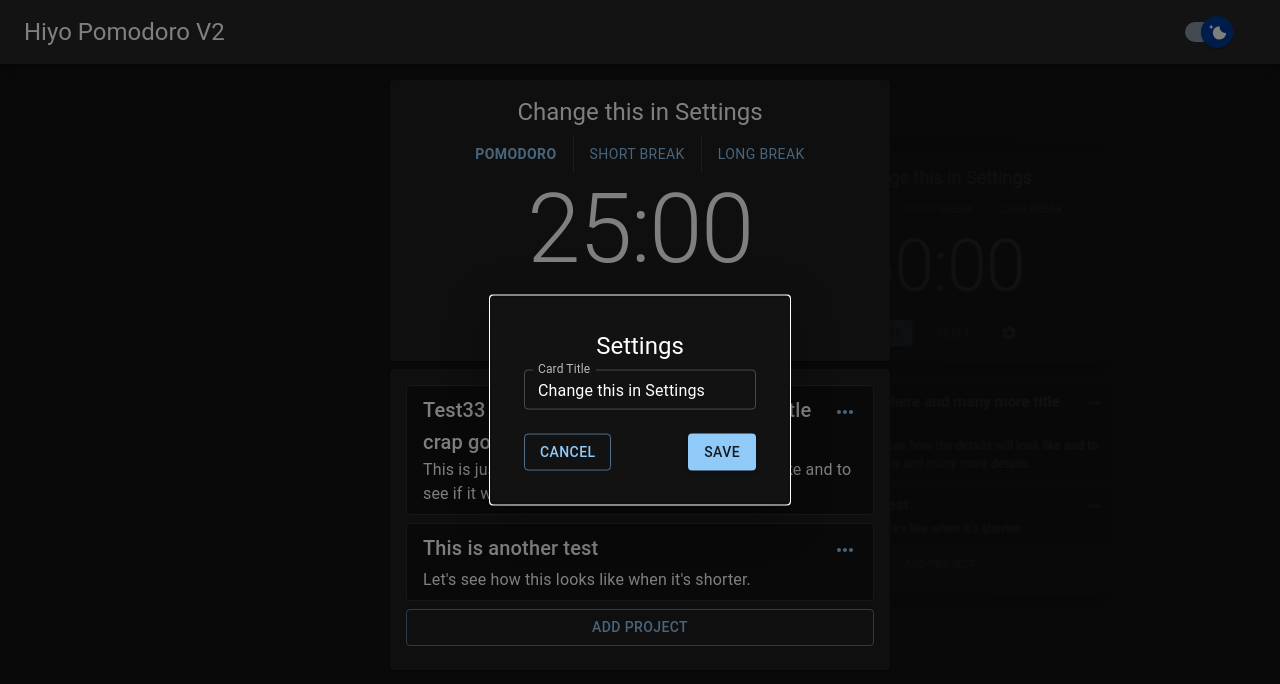
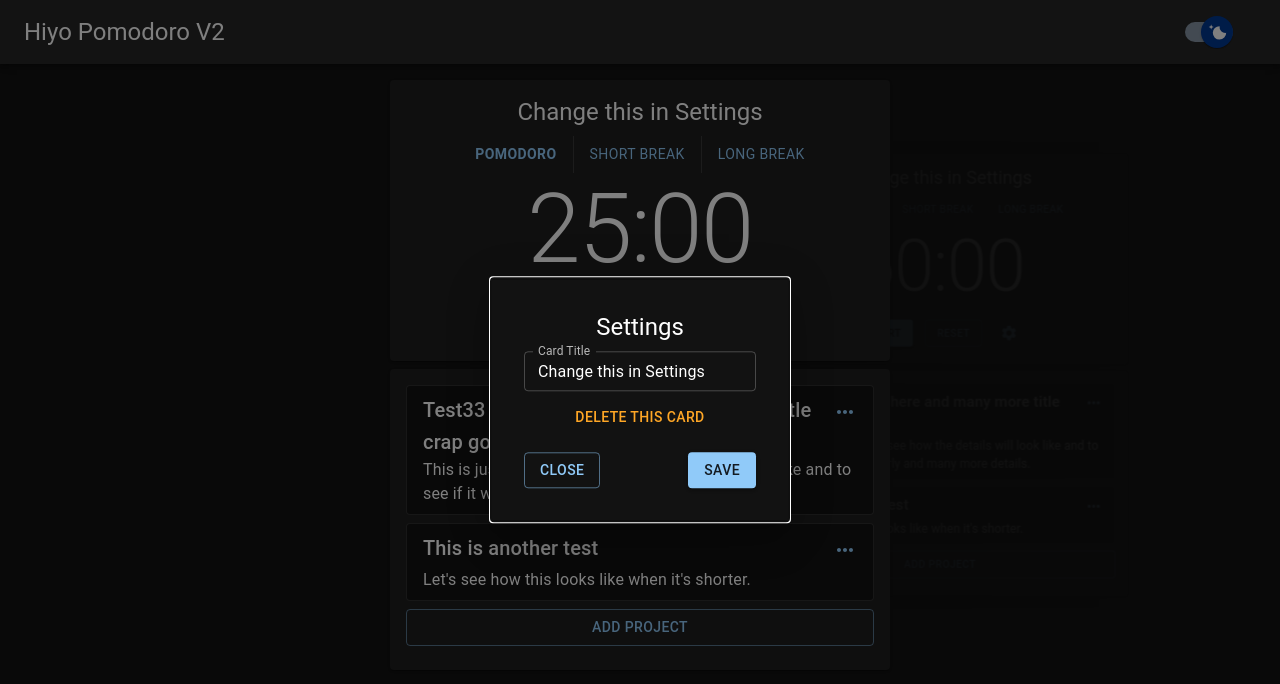
Before and after one commit to hiyodev/pomodoro-v2-app, a React (Vite) app: page / in a window 1280 px wide. Both pictures are taken after a click on the button 732 px from the left and 318 px from the top of the page. Shown: the top 684 px of the page. Built offline with nearby package versions, Linux system fonts and the light colour scheme.

Commit message:
Updated Names

```diff
--- a/src/components/Modal/ConfirmationModal.tsx
+++ b/src/components/Modal/ConfirmationModal.tsx
@@ -8,27 +8,36 @@ import {
 } from "@mui/material";
 
 interface Props {
-  dialogState: boolean;
-  setDialogState: React.Dispatch<React.SetStateAction<boolean>>;
+  modalState: boolean;
+  setModalState: React.Dispatch<React.SetStateAction<boolean>>;
+  onConfirmHandler: () => void;
 }
 
-export const ConfirmationModal = ({ dialogState, setDialogState }: Props) => {
+export const ConfirmationModal = ({
+  modalState,
+  setModalState,
+  onConfirmHandler,
+}: Props) => {
   return (
     <Dialog
-      open={dialogState}
-      onClose={() => setDialogState(false)}
+      open={modalState}
+      onClose={() => setModalState(false)}
       aria-labelledby="alert-dialog-title"
       aria-describedby="alert-dialog-description"
     >
-      <DialogTitle id="alert-dialog-title">"Are you sure?"</DialogTitle>
+      <DialogTitle id="alert-dialog-title">Delete this card?</DialogTitle>
       <DialogContent>
         <DialogContentText id="alert-dialog-description">
-          Are you sure?
+          Are you sure? All projects and tasks under this card will be deleted!
         </DialogContentText>
       </DialogContent>
-      <DialogActions>
-        <Button onClick={() => setDialogState(false)}>Cancel</Button>
-        <Button autoFocus>Confirm</Button>
+      <DialogActions
+        sx={{ display: "flex", justifyContent: "center", marginBottom: "6px" }}
+      >
+        <Button onClick={() => setModalState(false)}>Cancel</Button>
+        <Button autoFocus onClick={onConfirmHandler}>
+          Confirm
+        </Button>
       </DialogActions>
     </Dialog>
   );
--- a/src/components/Modal/SettingsModal.tsx
+++ b/src/components/Modal/SettingsModal.tsx
@@ -40,7 +40,7 @@ export const SettingsModal = ({ cardId }: Props) => {
   const cardCount = useSelector((state: RootState) => state.timer.cards.length);
 
   const [open, setOpen] = useState(false);
-  const [dialogState, setDialogState] = useState<boolean>(false);
+  const [modalState, setModalState] = useState<boolean>(false);
 
   const onSubmitHandler = (e: FormEvent<HTMLFormElement>) => {
     e.preventDefault();
@@ -52,7 +52,12 @@ export const SettingsModal = ({ cardId }: Props) => {
     setOpen(false);
   };
 
-  const onConfirmHandler = () => {};
+  const onConfirmHandler = () => {
+    // Close confirmation and setting modals
+    setModalState(false);
+    setOpen(false);
+    console.log("YES");
+  };
 
   return (
     <div>
@@ -87,11 +92,15 @@ export const SettingsModal = ({ cardId }: Props) => {
           />
           <Stack>
             {cardCount && (
-              <ConfirmationModal
-                dialogState={dialogState}
-                setDialogState={setDialogState}
-              />
+              <Button color="warning" onClick={() => setModalState(true)}>
+                Delete This Card
+              </Button>
             )}
+            <ConfirmationModal
+              modalState={modalState}
+              setModalState={setModalState}
+              onConfirmHandler={onConfirmHandler}
+            />
           </Stack>
           <Stack
             direction="row"
@@ -100,7 +109,7 @@ export const SettingsModal = ({ cardId }: Props) => {
             justifyContent={"space-between"}
           >
             <Button variant="outlined" onClick={() => setOpen(false)}>
-              Cancel
+              Close
             </Button>
             <Button variant="contained" type="submit">
               Save
```
